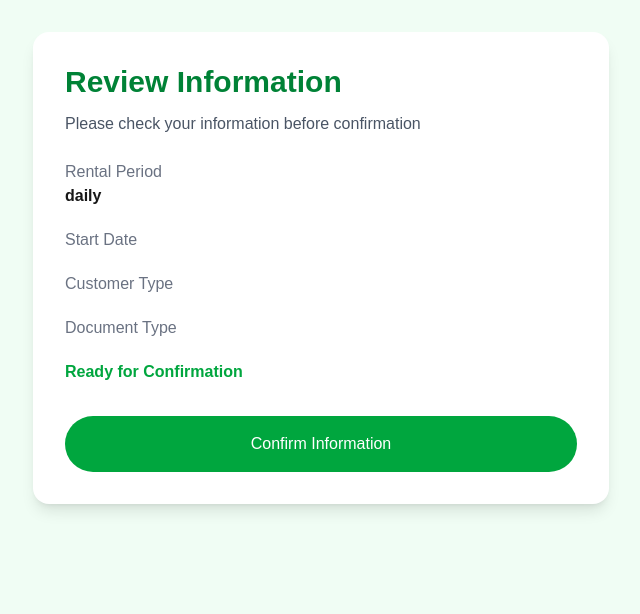
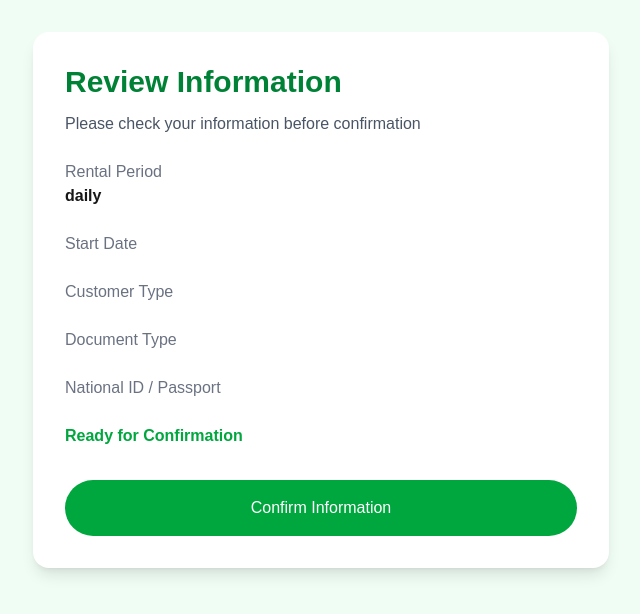
Before and after one commit to fongfomiie-source/bikego-rental-system, a Next.js app: page /verification/review in a window 1280 px wide. Shown: the top 614 px of the page, without its empty margins (319-959 px from the left). Built offline with nearby package versions, Linux system fonts and the light colour scheme.

Commit message:
Generate booking ID

```diff
--- a/app/verification/review/page.tsx
+++ b/app/verification/review/page.tsx
@@ -29,13 +29,12 @@ documentImage,
 
 drivingLicenseImage,
 
-setUnlockCodes
+setUnlockCodes,
 
+setOrderId
 
 }=useBooking();
 
-console.log("REVIEW DOCUMENT IMAGE", documentImage);
-console.log("REVIEW LICENSE IMAGE", drivingLicenseImage);
 
 
 
@@ -45,7 +44,15 @@ function handleConfirm(){
 
 
 
+const newOrderId =
+"BG-" +
+Date.now().toString().slice(-8);
+
+
+
+
 const codes:any[] = [];
+
 
 
 cart.forEach(item=>{
@@ -58,6 +65,7 @@ codes.push({
 
 id:
 `${item.id}-${i}`,
+
 
 name:
 `${item.name} #${i}`,
@@ -82,15 +90,21 @@ Math.floor(
 
 
 
+
 setUnlockCodes(codes);
 
 
+setOrderId(newOrderId);
 
-router.push("/booking/success");
+
+
+router.push(
+"/booking/success"
+);
+
 
 
 }
-
 
 
 
@@ -118,6 +132,8 @@ rounded-2xl
 shadow-lg
 p-8
 ">
+
+
 
 
 
@@ -150,27 +166,12 @@ Please check your information before confirmation
 
 
 
+
+
 <div className="
 mt-6
-space-y-5
+space-y-6
 ">
-
-
-
-
-
-
-<div>
-
-<p className="text-gray-500">
-Rental Period
-</p>
-
-<p className="font-bold">
-{period}
-</p>
-
-</div>
 
 
 
@@ -181,14 +182,21 @@ Rental Period
 <div>
 
 <p className="text-gray-500">
-Start Date
+
+Rental Period
+
 </p>
 
+
 <p className="font-bold">
-{startDate}
+
+{period}
+
 </p>
 
+
 </div>
+
 
 
 
@@ -200,14 +208,22 @@ Start Date
 <div>
 
 <p className="text-gray-500">
-Customer Type
+
+Start Date
+
 </p>
 
+
 <p className="font-bold">
-{customerType}
+
+{startDate}
+
 </p>
 
+
 </div>
+
+
 
 
 
@@ -218,12 +234,18 @@ Customer Type
 <div>
 
 <p className="text-gray-500">
-Document Type
+
+Customer Type
+
 </p>
 
+
 <p className="font-bold">
-{documentType}
+
+{customerType}
+
 </p>
+
 
 </div>
 
@@ -234,30 +256,116 @@ Document Type
 
 
 
-{
-documentImage &&
 
 <div>
 
 <p className="text-gray-500">
-National ID / Passport
+
+Document Type
+
 </p>
 
+
+<p className="font-bold">
+
+{documentType}
+
+</p>
+
+
+</div>
+
+
+
+
+
+
+
+
+
+<div>
+
+
+<p className="text-gray-500 mb-2">
+
+National ID / Passport
+
+</p>
+
+
+
+
+
+{
+
+documentImage &&
 
 <img
 
 src={documentImage}
 
 className="
-mt-3
 rounded-xl
 max-h-60
 mx-auto
+object-contain
 "
 
 />
 
+
+}
+
+
+
 </div>
+
+
+
+
+
+
+
+
+
+{
+
+drivingLicenseImage && (
+
+
+<div>
+
+
+<p className="text-gray-500 mb-2">
+
+Driving License
+
+</p>
+
+
+
+
+
+<img
+
+src={drivingLicenseImage}
+
+className="
+rounded-xl
+max-h-60
+mx-auto
+object-contain
+"
+
+/>
+
+
+
+</div>
+
+
+)
+
 
 }
 
@@ -269,50 +377,14 @@ mx-auto
 
 
 
-{
-drivingLicenseImage &&
-
-<div>
-
-<p className="text-gray-500">
-Driving License
-</p>
-
-
-<img
-
-src={drivingLicenseImage}
-
-className="
-mt-3
-rounded-xl
-max-h-60
-mx-auto
-"
-
-/>
-
-</div>
-
-}
-
-
-
-
-
-
-
-
-<div>
-
-<p className="text-green-600 font-bold">
+<p className="
+text-green-600
+font-bold
+">
 
 Ready for Confirmation
 
 </p>
-
-</div>
-
 
 
 
@@ -320,6 +392,7 @@ Ready for Confirmation
 
 
 </div>
+
 
 
 
@@ -339,11 +412,14 @@ bg-green-600
 text-white
 py-4
 rounded-full
+hover:bg-green-700
 "
 
 >
 
+
 Confirm Information
+
 
 </button>
 
@@ -351,7 +427,11 @@ Confirm Information
 
 
 
+
+
+
 </div>
+
 
 </main>
 
--- a/app/verification/thai/page.tsx
+++ b/app/verification/thai/page.tsx
@@ -184,6 +184,8 @@ setDocumentType(
 setDocumentImage(
 preview
 );
+
+
 
 setDrivingLicenseImage(
 licensePreview
```
